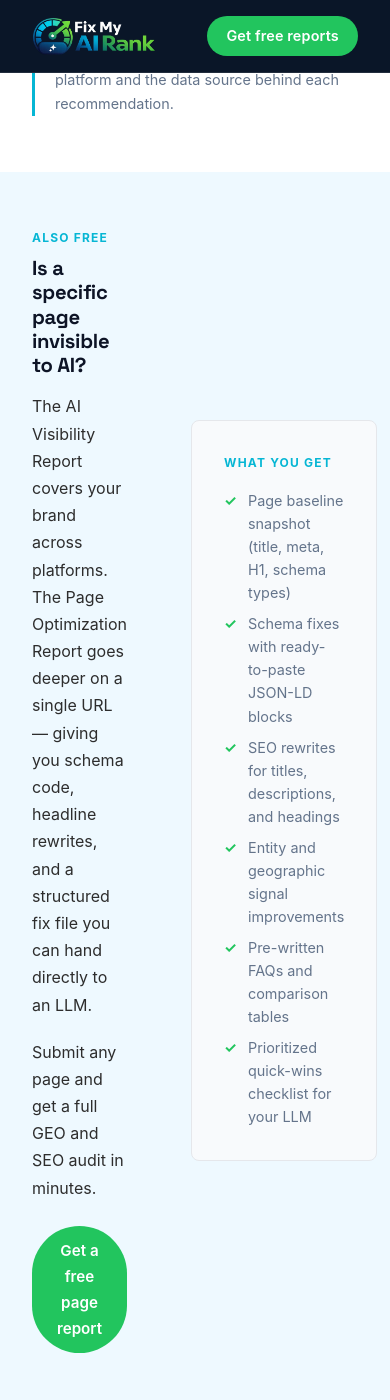
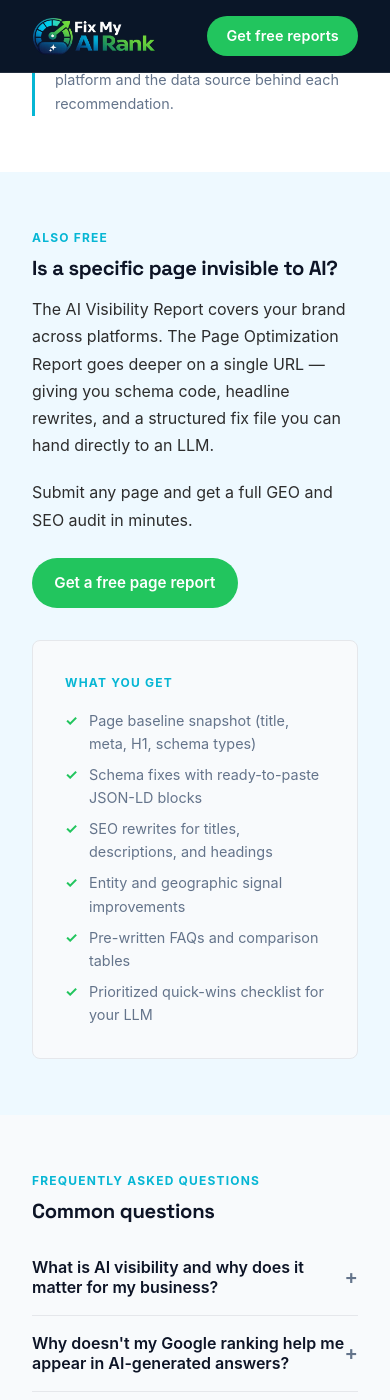
Before and after one commit to timdailey/FMAR-Website, a Jekyll site: the page built from index.html, in a window 390 px wide and 1400 px high, scrolled down 4887 px. Built offline with Jekyll 4.4.1, drawn with Linux system fonts in a browser that asks for light colours; some web fonts are replaced; comment, search, counter and statistics services are not loaded.

Commit message:
Add responsive two-col-feature and update webhook
Introduce a reusable .two-col-feature CSS class with a responsive media query to replace inline grid styles, centralizing layout and improving mobile behavior. Update index.html to use the new class and replace the placeholder webhook with the actual n8n webhook URL (https://tangyslice.app.n8n.cloud/webhook/cf7-submission). Files changed: assets/css/main.css, index.html.

```diff
--- a/assets/css/main.css
+++ b/assets/css/main.css
@@ -442,6 +442,8 @@ h3 { line-height: 1.3; }
 .form-group textarea { min-height: 120px; resize: vertical; }
 .form-check { display: flex; align-items: flex-start; gap: 0.5rem; font-size: 0.875rem; color: var(--color-muted); }
 .form-check input { width: auto; margin-top: 3px; }
+.two-col-feature { display: grid; grid-template-columns: 1fr 1fr; gap: 4rem; align-items: center; }
+@media (max-width: 768px) { .two-col-feature { grid-template-columns: 1fr; gap: 2rem; } }
 .form-submit { width: 100%; margin-top: 1.25rem; padding: 0.8rem; font-size: 1rem; }
 .form-message { margin-top: 1rem; padding: 0.75rem 1rem; border-radius: var(--radius); font-size: 0.9rem; display: none; }
 .form-message.success { background: #dcfce7; color: #166534; display: block; }
--- a/index.html
+++ b/index.html
@@ -131,7 +131,7 @@ description: See how your brand appears in ChatGPT, Perplexity, and Google AI Ov
 <!-- ── Page Optimizer promo ── -->
 <section class="section section--tint">
   <div class="container">
-    <div style="display:grid; grid-template-columns:1fr 1fr; gap:4rem; align-items:center">
+    <div class="two-col-feature">
       <div>
         <p class="section-label">Also free</p>
         <h2 class="section-title" style="margin-bottom:1rem">Is a specific page invisible to AI?</h2>
```
Also changed, not shown: other parts of index.html (+1 -1 lines).
